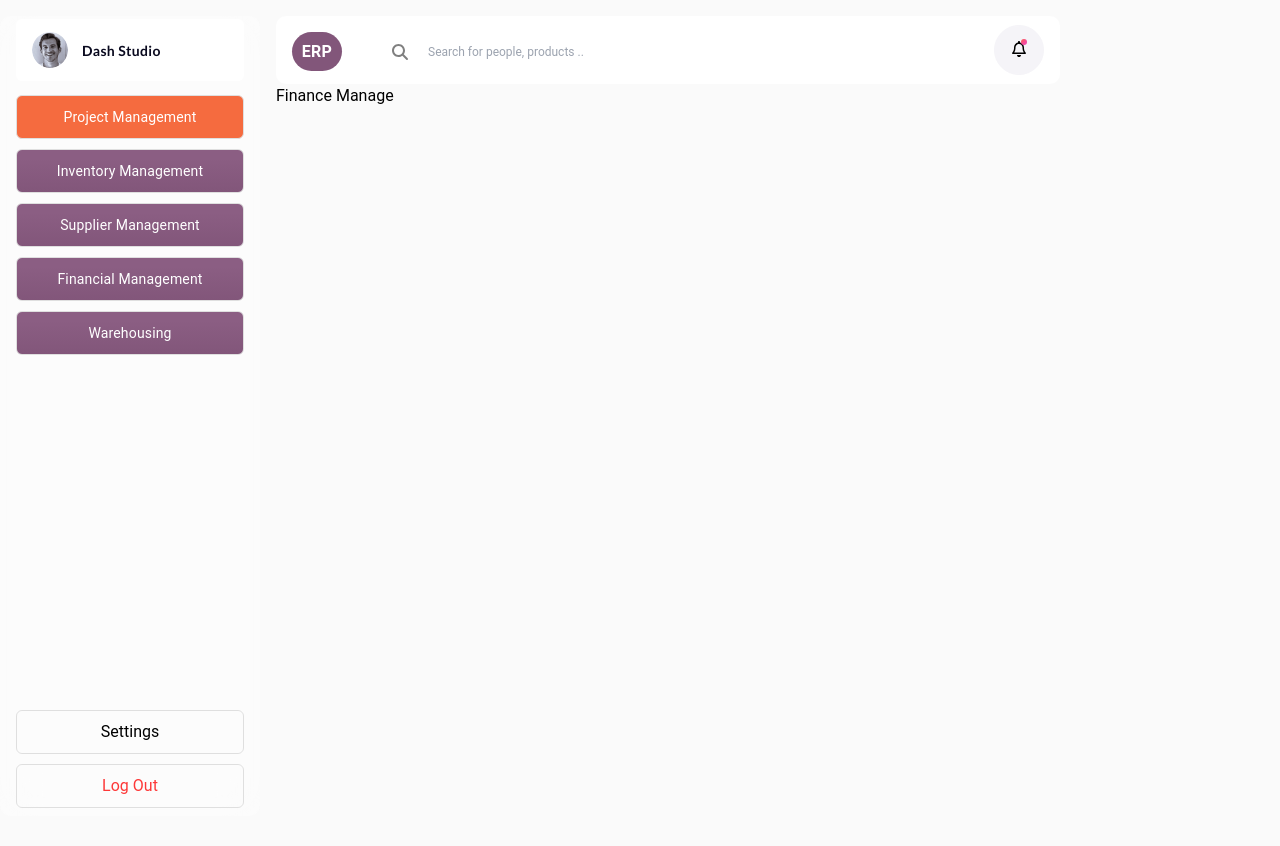
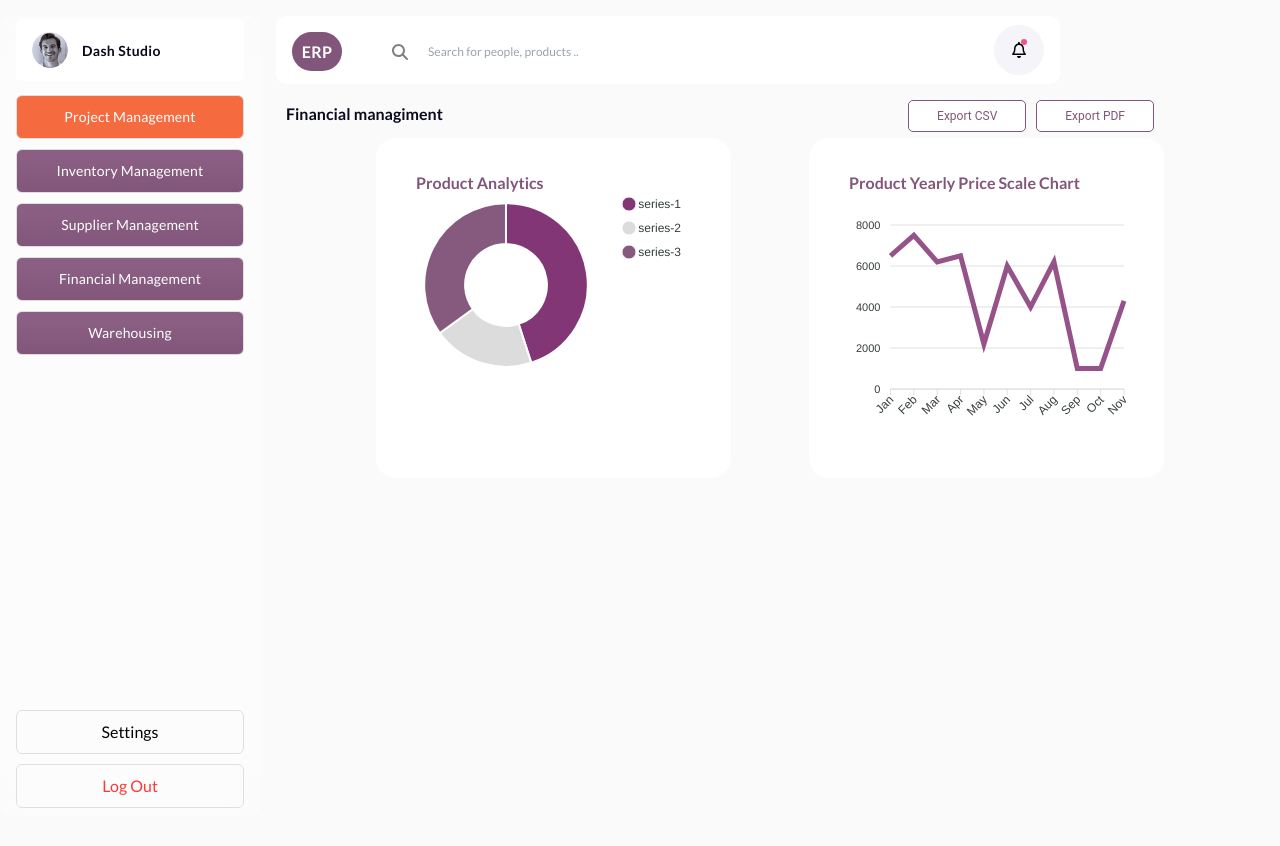
Before and after one commit to RAS-Dev-Group/admin_panel, a React (Create React App) app: page /admin/erp/finance in a window 1280 px wide. Shown: the top 846 px of the page. Built offline with nearby package versions, Linux system fonts and the light colour scheme.

Commit message:
fix: complete Chart.

```diff
--- a/src/views/admin/ERP/Finance/Index.js
+++ b/src/views/admin/ERP/Finance/Index.js
@@ -1,7 +1,102 @@
 import React from "react";
+// import Donut from "../../../../components/ApexChart/chartlist/Donut";
+import Chart from "react-apexcharts";
 
-import "./finance.scss";
+import './finance.scss'
 
 export default function Finance() {
-  return <div>Finance Manage</div>;
+
+  const donutdata = {
+    series: [45, 20, 35],
+    // labels: ['Product 1', 'Product 2', 'Product 3'],
+    options: {
+      title: {
+        text: 'Product Analytics',
+        align: 'left',
+        margin: 10,
+        style: {
+          fontSize:  '16px',
+          fontWeight:  'bold',
+          fontFamily:  'Lato',
+          color:  '#82567A'
+        },
+      },
+      chart: {
+        type: 'donut',
+      },
+      dataLabels: {
+        enabled: false,
+      },
+      legend: {
+        position: 'right',
+        horizontalAlign: 'center',
+      },
+      plotOptions: {
+        pie: {
+          donut: {
+            size: '50%'
+          }
+        }
+      },
+      responsive: [{
+        breakpoint: 600,
+        options: {},
+      }],
+      colors: ['#833675', '#DCDCDC', '#865A7E'],
+    },
+  }
+
+  const linedata = {
+    series:[{
+      data: [6500, 7500, 6200, 6500, 2200, 6000, 3999, 6200, 1000, 1000, 4300],
+    }],
+    options: {
+      xaxis:{
+        categories: ["Jan", "Feb", "Mar", "Apr", "May", "Jun", "Jul", "Aug", "Sep", "Oct", "Nov","Dec"],
+      },
+      tooltip: {
+        enabled: false,
+      },
+      colors: ['#833675'],
+      chart: {
+        toolbar: {
+          show: false,
+        },
+      },
+      title: {
+        text: 'Product Yearly Price Scale Chart',
+        align: 'left',
+        margin: 10,
+        style: {
+          fontSize:  '16px',
+          fontWeight:  'bold',
+          fontFamily:  'Lato',
+          color:  '#82567A'
+        },
+      },
+    }
+  }
+
+  return (
+    <>
+      <div className="page-header">
+        <span className="page-title">Financial managiment</span>
+        <div className="page-tools">
+          <a className="tool-btn">Export CSV</a>
+          <a className="tool-btn">Export PDF</a>
+        </div>
+      </div>
+      <div className="page-content">
+        <div className="page-section">
+          <div className="chart-container">
+          <Chart height={'250'} options={donutdata.options} series={donutdata.series} type="donut" />
+          </div>
+          <div className="chart-container">
+            <Chart height={'280'} options={linedata.options} series={linedata.series} type='line' />
+          </div>
+        </div>
+
+      </div>
+    </>
+  );
 }
--- a/src/views/admin/ERP/Finance/finance.scss
+++ b/src/views/admin/ERP/Finance/finance.scss
@@ -0,0 +1,61 @@
+* {
+    font-family: 'Lato';
+}
+
+.page-header {
+    line-height: 19.2px;
+    margin-top: 20px;
+    display: flex;
+    justify-content: space-between;
+}
+
+.page-title {
+    margin-left: 10px;
+    font-size: 16px;
+    font-weight: 600;
+    line-height: 19.2px;
+    letter-spacing: 2%;
+}
+
+.page-tools {
+    margin-right: 110px;
+}
+
+.tool-btn {
+    width: 120px;
+    height: 30px;
+    margin-left: 10px;
+    box-sizing: border-box;
+    border: 1px solid #82567A;
+    border-radius: 5px;
+    padding: 8px 28px;
+    font-size: 12px;
+    font-weight: 400;
+    line-height: 14.4px;
+    background-color: white;
+    color: #82567A;
+}
+
+.tool-btn:hover {
+    background-color: #82567A;
+    color: white;
+}
+
+.page-content {
+
+}
+
+.page-section {
+    width: 100%;
+    padding: 15px 100px 30px 100px;
+    display: flex;
+    justify-content: space-between;
+}
+
+.chart-container {
+    background-color: white;
+    border-radius: 20px;
+    padding: 30px;
+    width: 45%;
+    height: 340px;
+}
```
